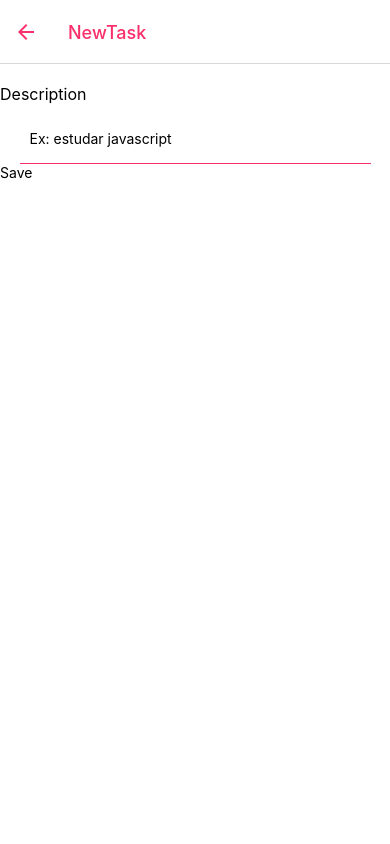
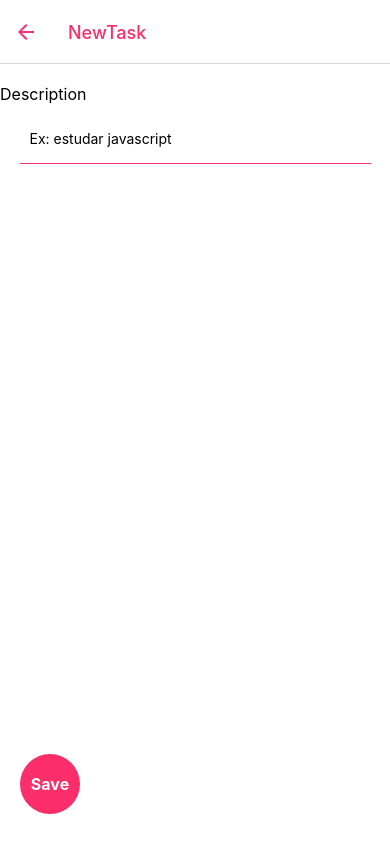
Before and after one commit to AdrielBegin/AppTask, a React Native app: screen /NewTask in a window 390 px wide. Built offline with nearby package versions, Linux system fonts and the light colour scheme; no server answers; the database is empty.

Commit message:
Criar Style

```diff
--- a/src/pages/NewTask/styles.js
+++ b/src/pages/NewTask/styles.js
@@ -3,7 +3,7 @@ import {StyleSheet} from 'react-native';
 const styles = StyleSheet.create({
     container:{
         flex:1,
-        backgroundColor:'#FFF',
+        backgroundColor:'#FFF'
     },
 
     label:{
@@ -22,6 +22,23 @@ const styles = StyleSheet.create({
     marginLeft:"auto",
     marginRight:"auto"
 
+    },
+    buttonNewTask:{
+        width:60,
+        height:60,
+        position:"absolute",
+        bottom:30,
+        left:20,
+        backgroundColor:"#F92E6A",
+        borderRadius:50,
+        justifyContent:"center",
+        alignItems:"center"
+
+    },
+    iconButton:{
+        color:"#FFFFFF",
+        fontSize:16,
+        fontWeight:"bold"
     }
 });
 
```
